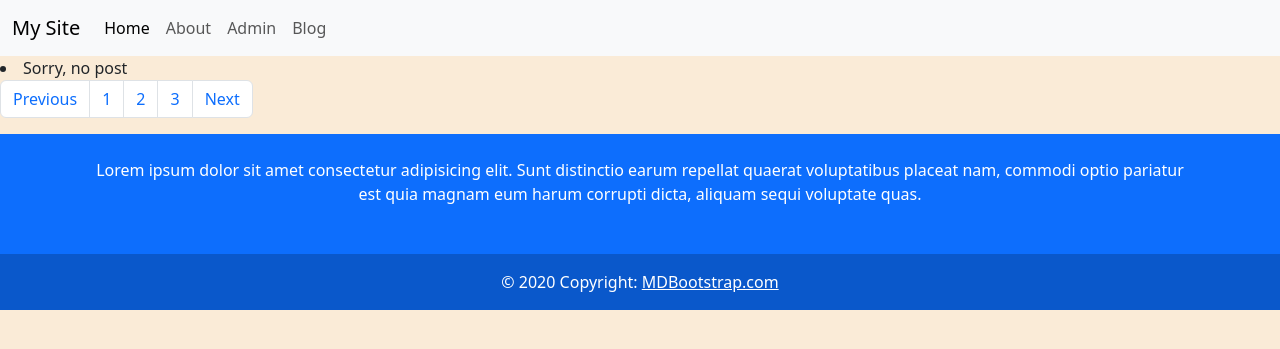
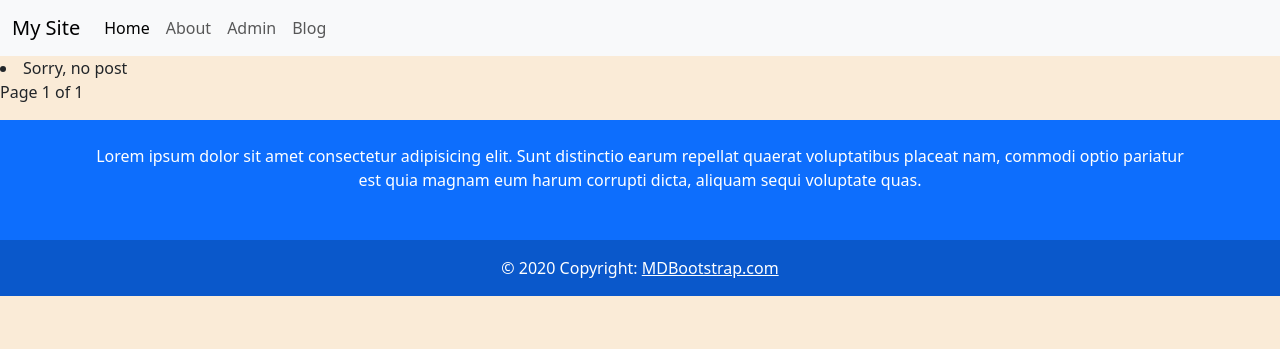
Before and after one commit to MohammadBohluli/blog, a Django app: page /blog/ in a window 1280 px wide. Shown: the top 349 px of the page. Run offline with Django 4.2, Linux system fonts and the light colour scheme; data that the repository does not hold is empty.

Commit message:
implement logic pagination in template

```diff
--- a/core/templates/base.html
+++ b/core/templates/base.html
@@ -20,7 +20,6 @@
     {% block content %}
     {% endblock content %}
 
-    {% include 'partials/_pagination.html' %}
     {% include 'partials/_footer.html' %}
 </body>
 </html>
--- a/core/templates/pages/blog/post_list.html
+++ b/core/templates/pages/blog/post_list.html
@@ -13,4 +13,7 @@
         {% empty %}
         <li>Sorry, no post</li>
     {% endfor %}
+
+    {% include 'partials/_pagination.html' with page=posts %}
+
 {% endblock content %}
--- a/core/templates/partials/_pagination.html
+++ b/core/templates/partials/_pagination.html
@@ -1,9 +1,17 @@
-<nav aria-label="Page navigation example">
-    <ul class="pagination">
-        <li class="page-item"><a class="page-link" href="#">Previous</a></li>
-        <li class="page-item"><a class="page-link" href="#">1</a></li>
-        <li class="page-item"><a class="page-link" href="#">2</a></li>
-        <li class="page-item"><a class="page-link" href="#">3</a></li>
-        <li class="page-item"><a class="page-link" href="#">Next</a></li>
-    </ul>
-</nav>
+
+
+
+<ul class="pagination">
+
+    {% if page.has_previous%}
+        <li class="page-item"><a class="page-link" href="?page={{ page.previous_page_number}}">Previous</a></li>
+    {% endif %}
+
+        <li class="page-item">Page {{ page.number }} of {{ page.paginator.num_pages }}</li>
+
+    {% if page.has_next %}
+        <li class="page-item"><a class="page-link" href="?page={{ page.next_page_number}}">Next</a></li>
+    {% endif %}
+
+
+</ul>
```
